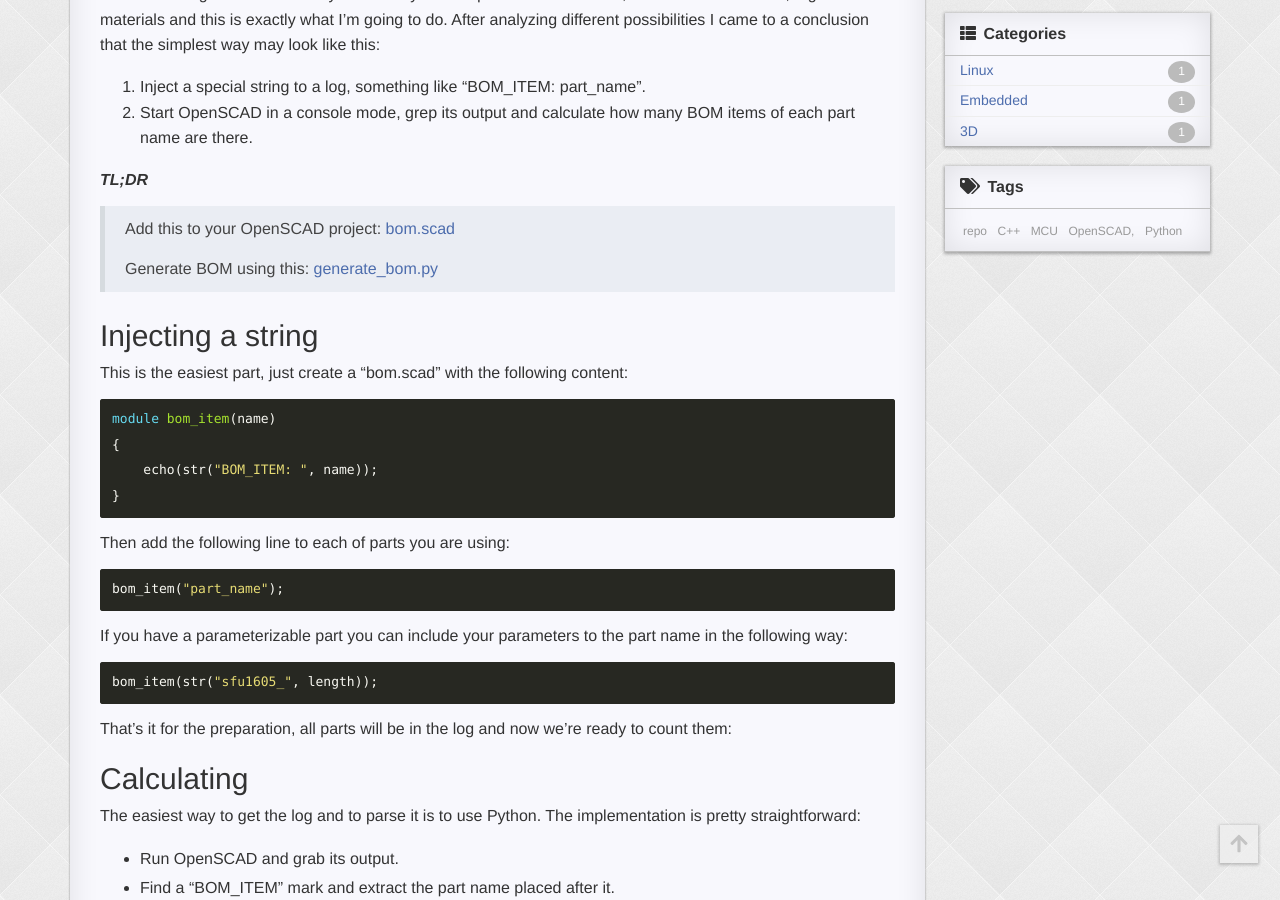
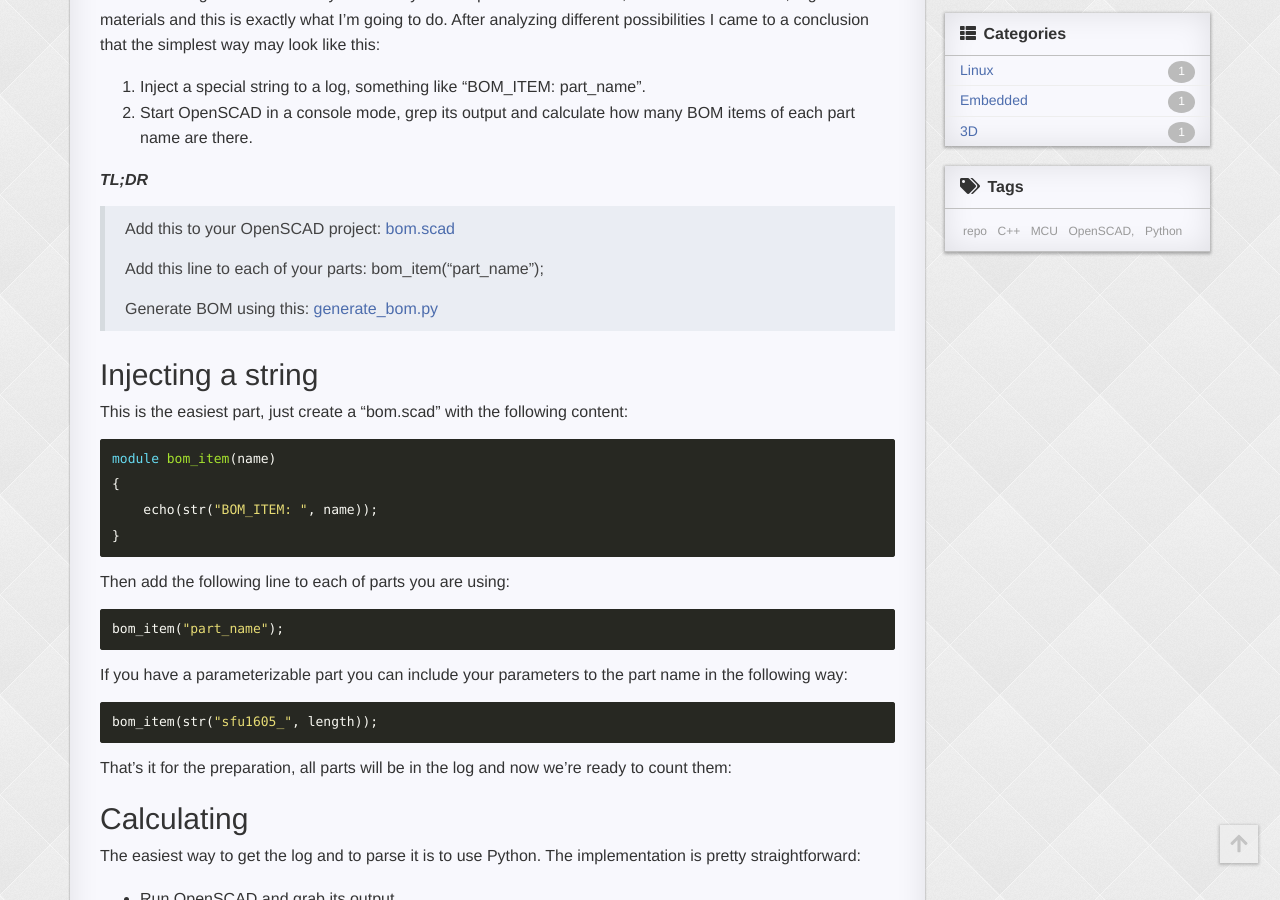
Before and after one commit to Sl-Alex/sl-alex.github.io, a Jekyll site: the page built from _posts/2020-07-03-openscad_bom_generation.md, in a window 1280 px wide and 900 px high, scrolled down 305 px. Built offline with Jekyll 4.4.1, drawn with Linux system fonts in a browser that asks for light colours; nearby versions of some CDN libraries.

Commit message:
Update 2020-07-03-openscad_bom_generation.md

```diff
--- a/_posts/2020-07-03-openscad_bom_generation.md
+++ b/_posts/2020-07-03-openscad_bom_generation.md
@@ -14,6 +14,8 @@ After analyzing different possibilities I came to a conclusion that the simplest
 
 **_TL;DR_**
 > Add this to your OpenSCAD project: [bom.scad](/attachments/bom.scad)
+>
+> Add this line to each of your parts: bom_item("part_name");
 >
 > Generate BOM using this: [generate_bom.py](/attachments/generate_bom.py)
 
```
